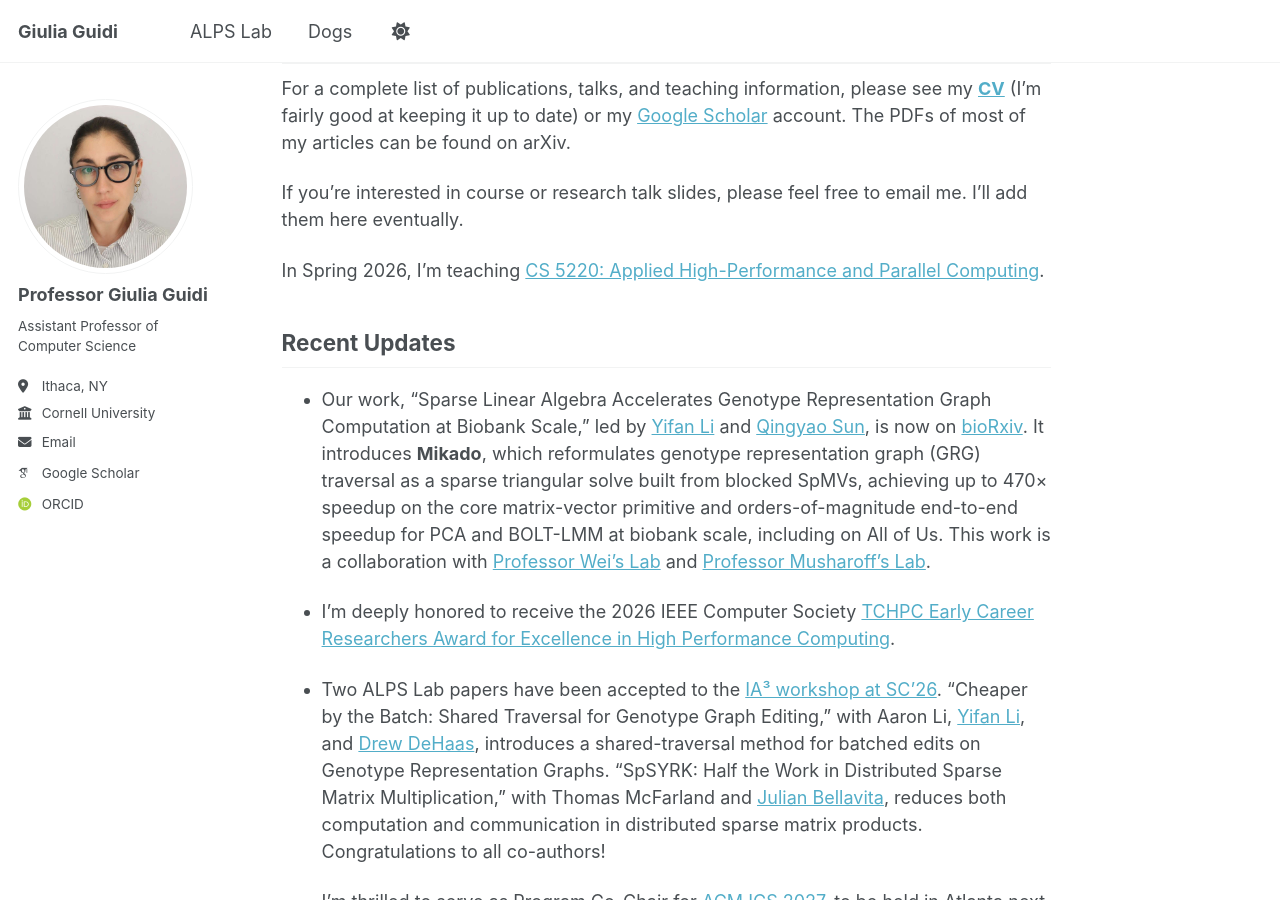
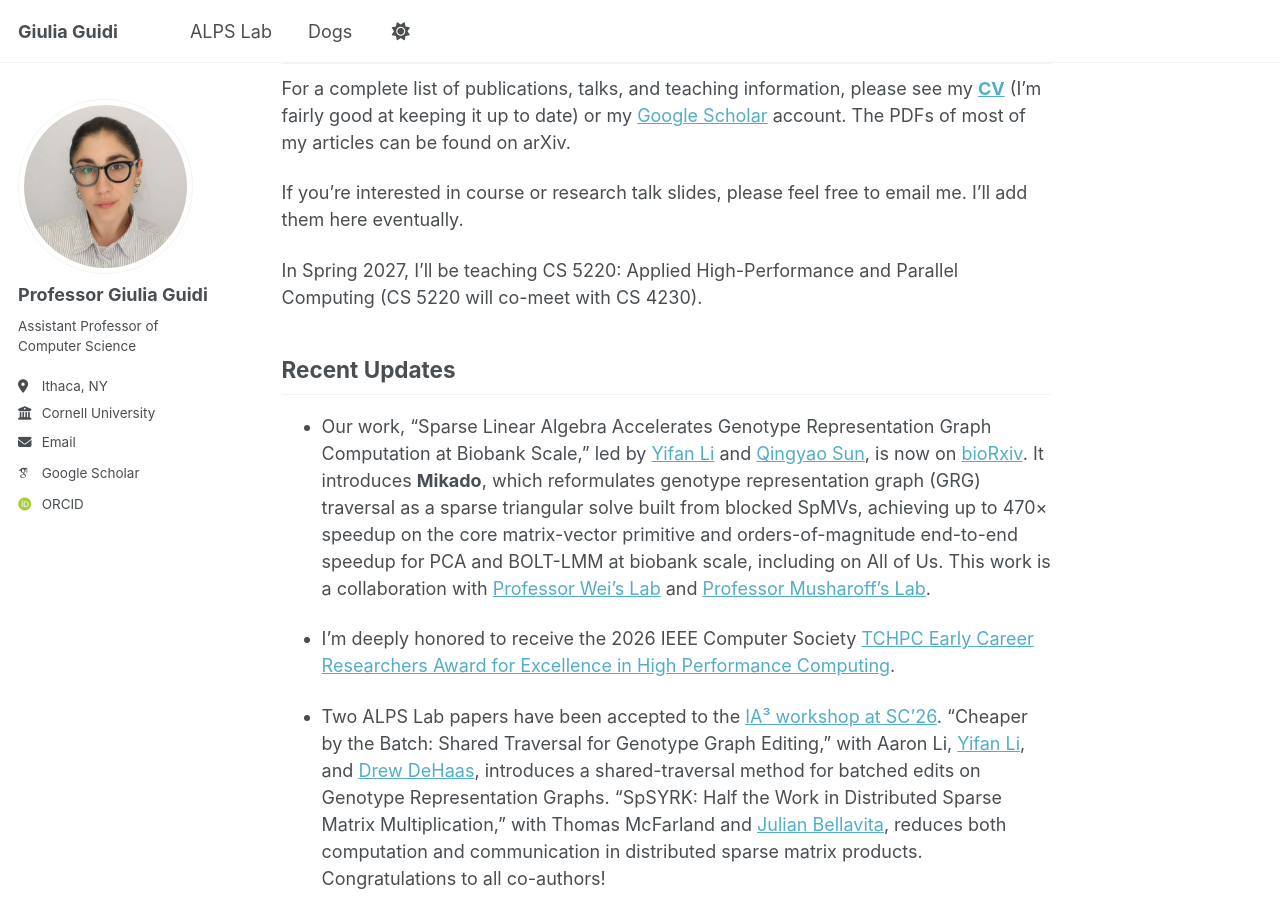
Before and after one commit to giuliaguidi/giuliaguidi.github.io, a Jekyll site: the page built from _pages/about.md, in a window 1280 px wide and 900 px high, scrolled down 718 px. Built offline with Jekyll 4.4.1, drawn with Linux system fonts in a browser that asks for light colours; some web fonts are replaced.

Commit message:
Update teaching schedule for Spring 2027

```diff
--- a/_pages/about.md
+++ b/_pages/about.md
@@ -26,7 +26,7 @@ For a complete list of publications, talks, and teaching information, please see
 
 If you're interested in course or research talk slides, please feel free to email me. I'll add them here eventually.
 
-In Spring 2026, I'm teaching [CS 5220: Applied High-Performance and Parallel Computing](https://www.cs.cornell.edu/courses/cs5220/2026sp/).
+In Spring 2027, I'll be teaching CS 5220: Applied High-Performance and Parallel Computing (CS 5220 will co-meet with CS 4230).
 
 Recent Updates
 ------
```
